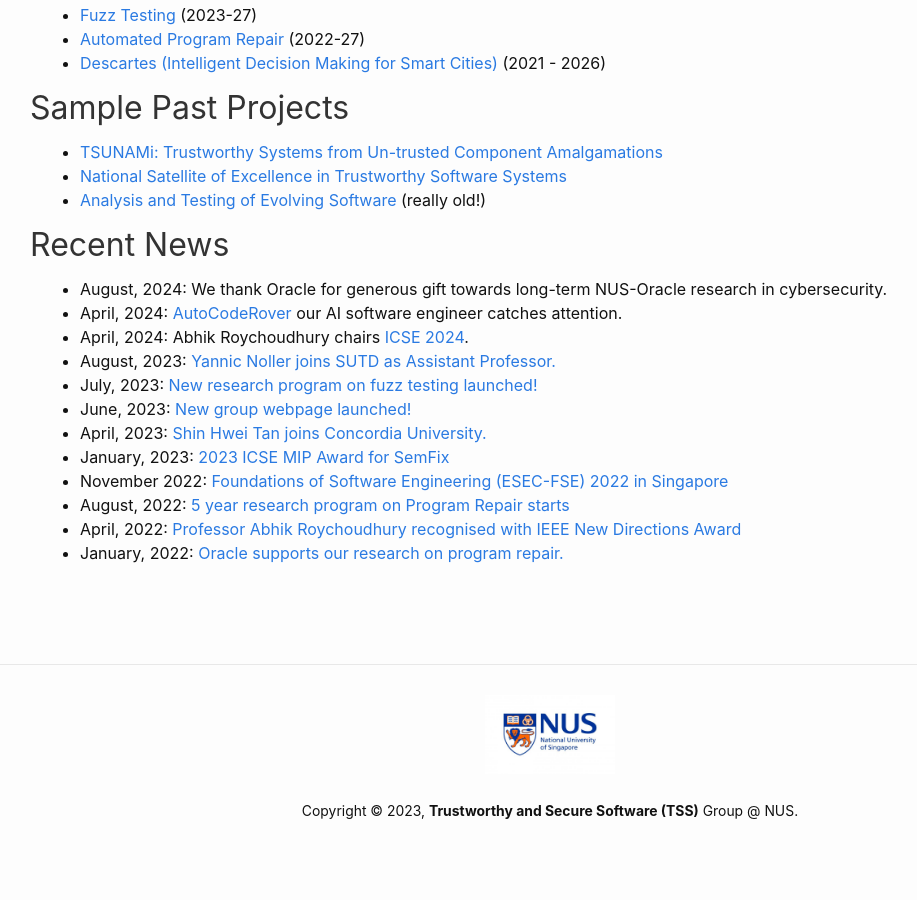
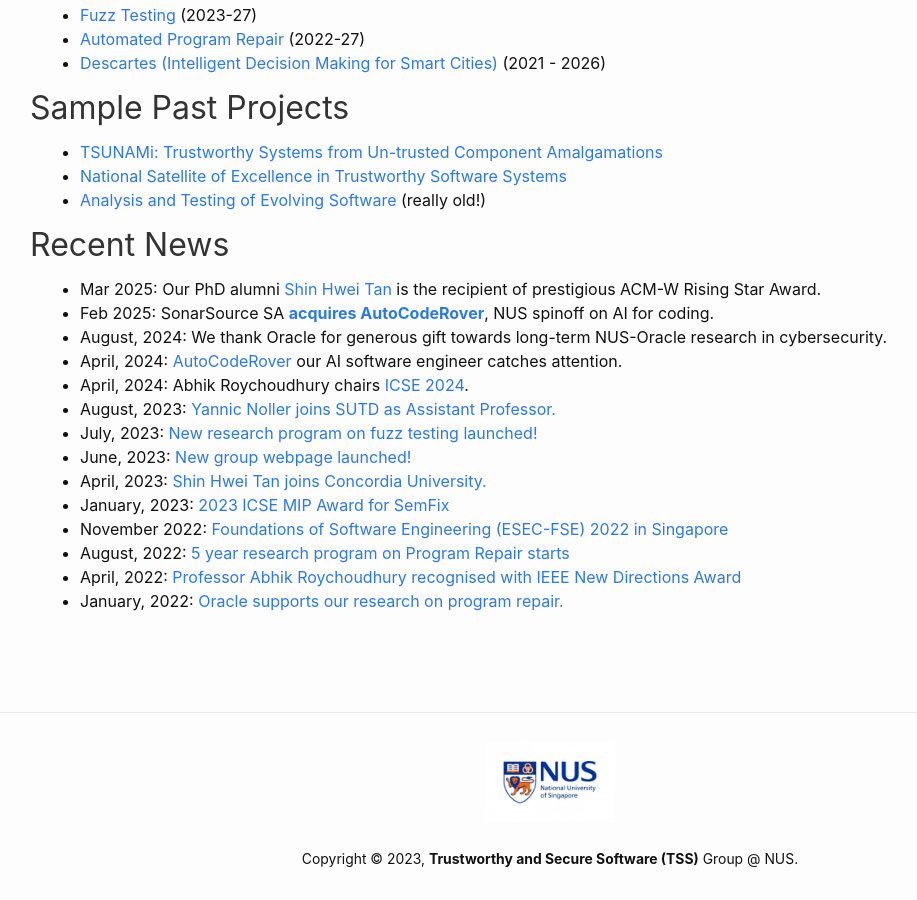
Before and after one commit to nus-tss/nus-tss.github.io, a Jekyll site: the page built from index.md, in a window 1280 px wide and 900 px high, scrolled down 751 px. Shown: the whole window, without its empty margins (90-1007 px from the left). Built offline with Jekyll 4.4.1, drawn with Linux system fonts in a browser that asks for light colours; nearby versions of some CDN libraries; before the commit the page ends 1603 px from its top, so only the background shows below that.

Commit message:
Update index.md

```diff
--- a/index.md
+++ b/index.md
@@ -37,6 +37,8 @@
 ## Recent News
 
 
+* Mar 2025: Our PhD alumni <a href="https://www.shinhwei.com/">Shin Hwei Tan</a> is the recipient of prestigious ACM-W Rising Star Award.
+* Feb 2025: SonarSource SA <b><a href ="https://www.sonarsource.com/company/press-releases/sonar-acquires-autocoderover-to-supercharge-developers-with-ai-agents/">acquires AutoCodeRover</a></b>, NUS spinoff on AI for coding.
 * August, 2024: We thank Oracle for generous gift towards long-term NUS-Oracle research in cybersecurity.
 * April, 2024: <a href = "https://autocoderover.dev">AutoCodeRover</a> our AI software engineer catches attention.
 * April, 2024: Abhik Roychoudhury chairs <a href= "https://conf.researchr.org/home/icse-2024">ICSE 2024</a>.
```
